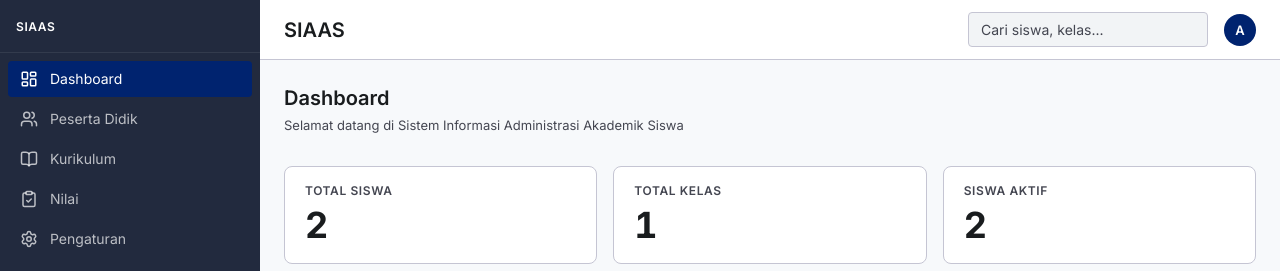
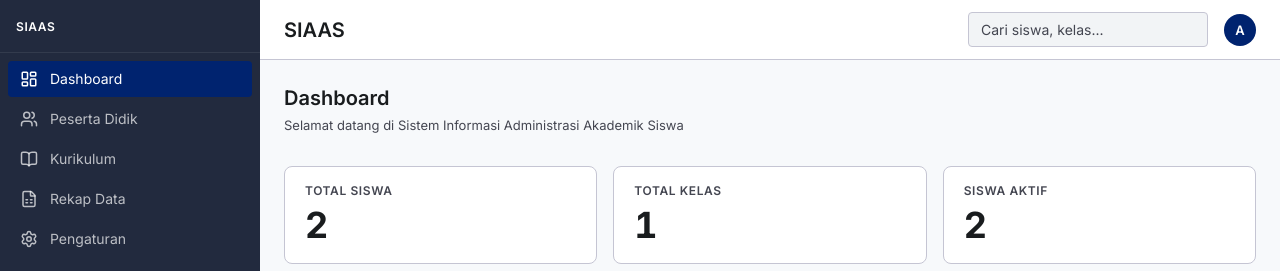
Before and after one commit to Andi-IM/siaas, a Next.js app: page / in a window 1280 px wide. Shown: the top 271 px of the page. Built offline with nearby package versions, Linux system fonts and the light colour scheme.

Commit message:
style: remove 'Nilai' from sidebar

```diff
--- a/src/components/sidebar.tsx
+++ b/src/components/sidebar.tsx
@@ -2,13 +2,13 @@
 
 import Link from "next/link";
 import { usePathname } from "next/navigation";
-import { LayoutDashboard, Users, GraduationCap, BookOpen, ClipboardCheck, FileText, Settings } from "lucide-react";
+import { LayoutDashboard, Users, GraduationCap, BookOpen, ClipboardCheck, FileText, Settings, FileSpreadsheet } from "lucide-react";
 
 const navItems = [
   { href: "/", label: "Dashboard", icon: LayoutDashboard, exact: true },
   { href: "/siswa", label: "Peserta Didik", icon: Users, exact: false },
   { href: "/kurikulum", label: "Kurikulum", icon: BookOpen, exact: false },
-  { href: "#", label: "Nilai", icon: ClipboardCheck, exact: false },
+  { href: "/rekap", label: "Rekap Data", icon: FileSpreadsheet, exact: false },
   { href: "#", label: "Pengaturan", icon: Settings, exact: false },
 ];
 
```
